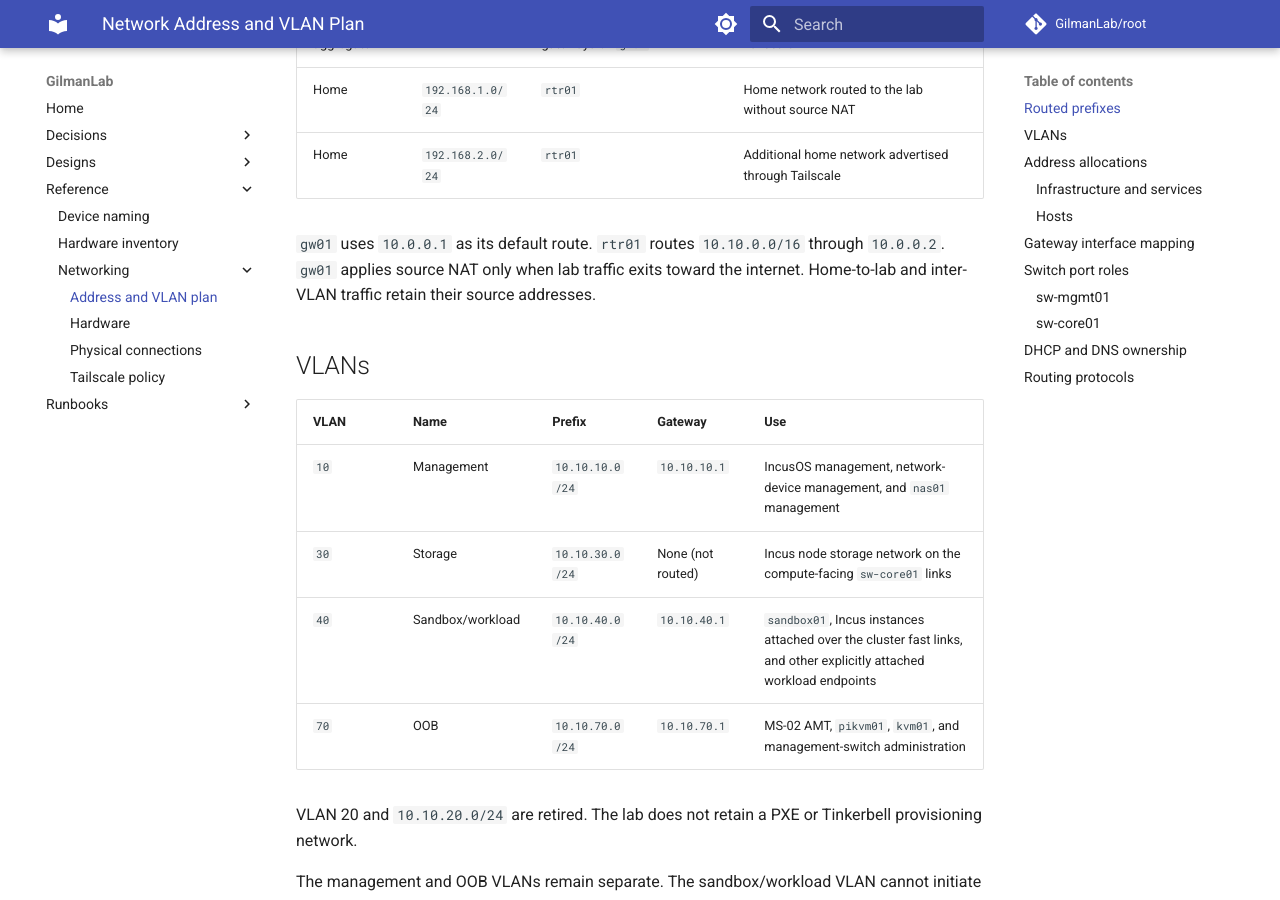
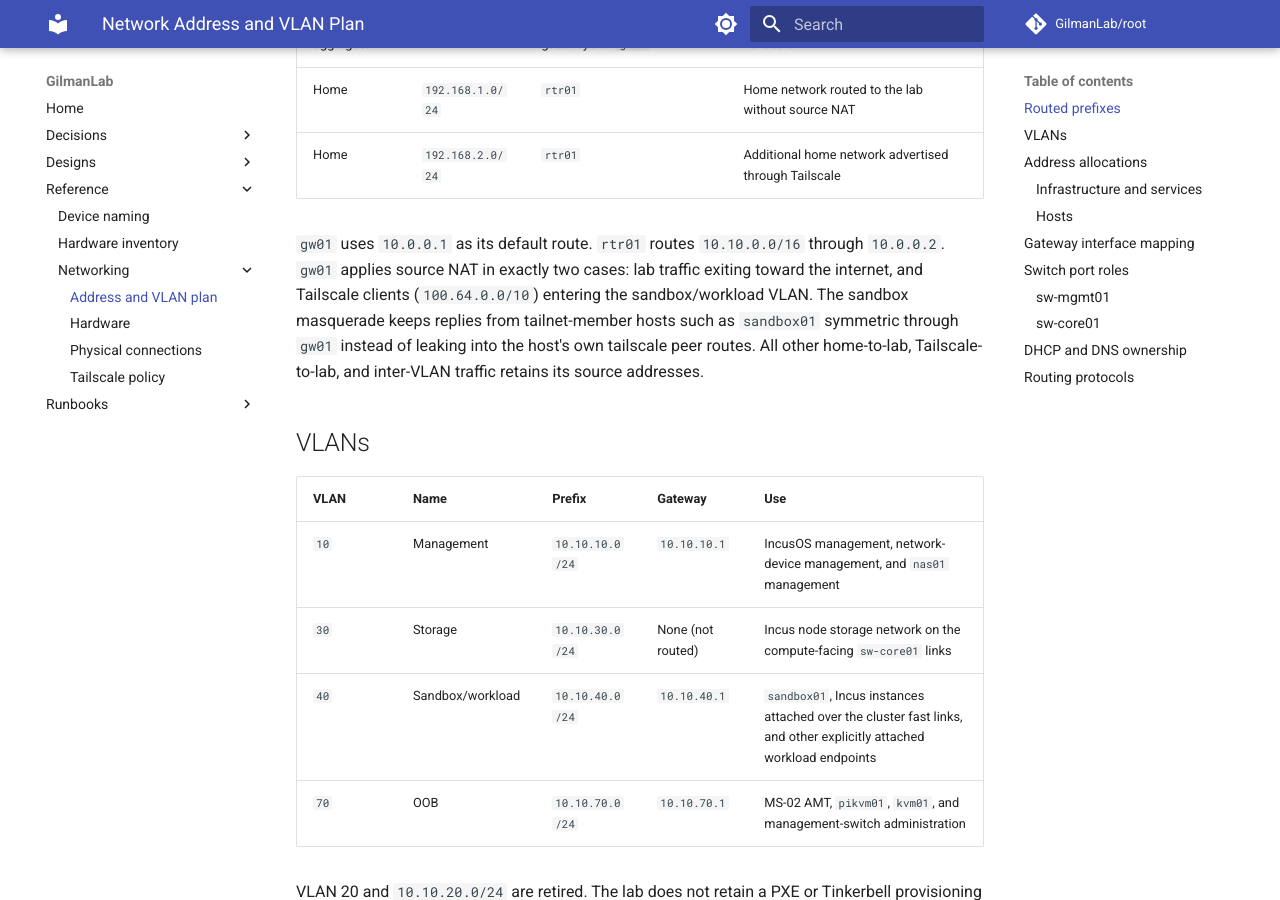
Before and after one commit to GilmanLab/root, an MkDocs documentation site: the page built from docs/docs/reference/networking/address-plan.md, in a window 1280 px wide and 900 px high, scrolled down 551 px. Built offline with MkDocs 1.6.1 and Material for MkDocs 9.7.7, drawn with Linux system fonts in a browser that asks for light colours; comment, search, counter and statistics services are not loaded.

Commit message:
docs(networking): document tailscale-to-sandbox source NAT on gw01 (#27)
Companion to GilmanLab/networking#19, which masquerades 100.64.0.0/10
out br40 so tailnet-member sandbox hosts reply symmetrically.

```diff
--- a/docs/docs/reference/networking/address-plan.md
+++ b/docs/docs/reference/networking/address-plan.md
@@ -25,9 +25,13 @@ remains the source for network values.
 | Home | `192.168.2.0/24` | `rtr01` | Additional home network advertised through Tailscale |
 
 `gw01` uses `10.0.0.1` as its default route. `rtr01` routes `10.10.0.0/16`
-through `10.0.0.2`. `gw01` applies source NAT only when lab traffic exits
-toward the internet. Home-to-lab and inter-VLAN traffic retain their source
-addresses.
+through `10.0.0.2`. `gw01` applies source NAT in exactly two cases: lab
+traffic exiting toward the internet, and Tailscale clients
+(`100.64.0.0/10`) entering the sandbox/workload VLAN. The sandbox
+masquerade keeps replies from tailnet-member hosts such as `sandbox01`
+symmetric through `gw01` instead of leaking into the host's own tailscale
+peer routes. All other home-to-lab, Tailscale-to-lab, and inter-VLAN
+traffic retains its source addresses.
 
 ## VLANs
 
```
